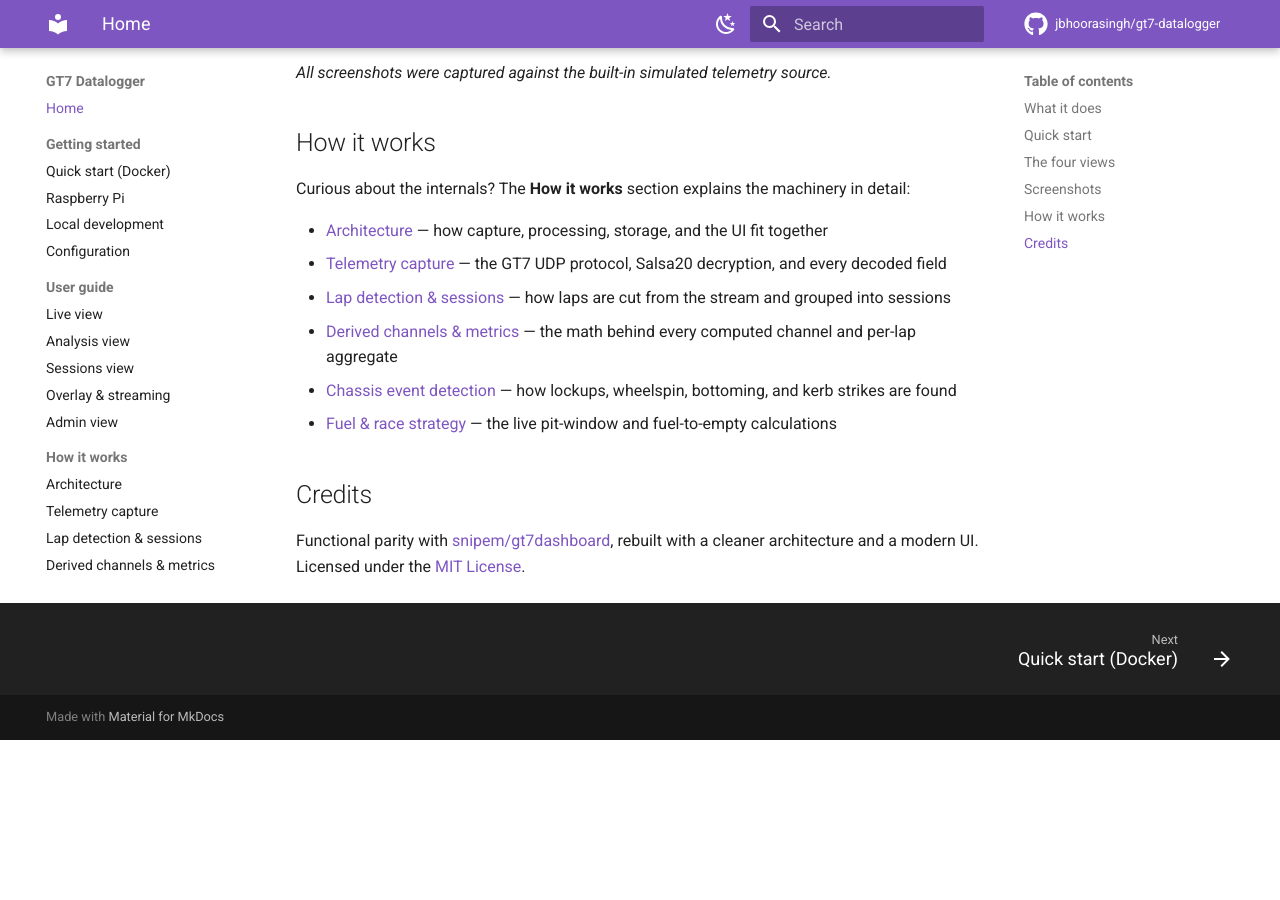
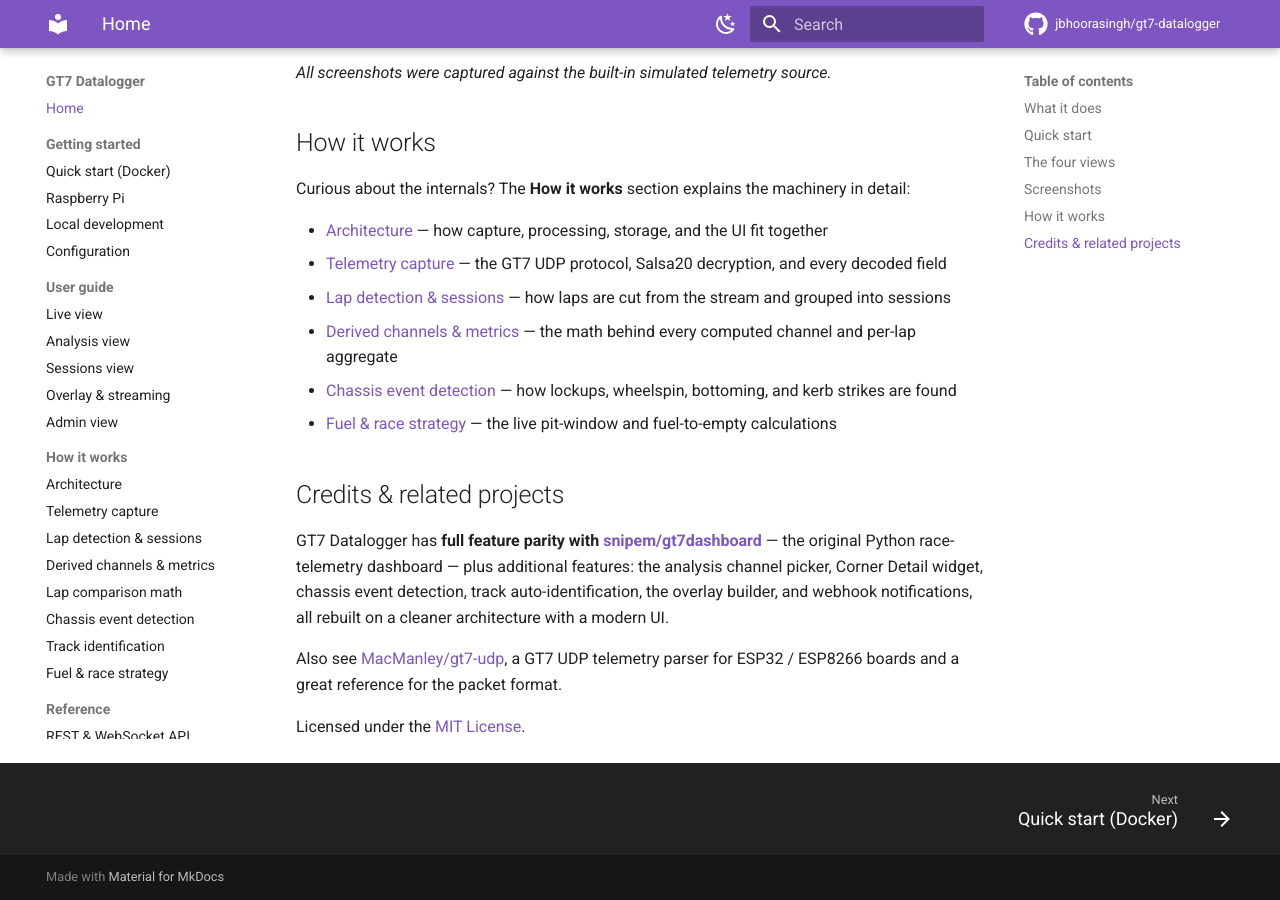
Before and after one commit to Archov/gt7-datalogger, an MkDocs documentation site: the page built from docs/index.md, in a window 1280 px wide and 900 px high, scrolled down 3019 px. Built offline with MkDocs 1.6.1 and Material for MkDocs 9.7.7, drawn with Linux system fonts in a browser that asks for light colours; comment, search, counter and statistics services are not loaded; before the commit the page ends 3759 px from its top, so only the background shows below that.

Commit message:
docs: credit related projects, state full parity plus extensions

```diff
--- a/docs/index.md
+++ b/docs/index.md
@@ -89,8 +89,17 @@
 - [Fuel & race strategy](internals/fuel-strategy.md) — the live pit-window and
   fuel-to-empty calculations
 
-## Credits
+## Credits & related projects
 
-Functional parity with [snipem/gt7dashboard](https://github.com/snipem/gt7dashboard),
-rebuilt with a cleaner architecture and a modern UI. Licensed under the
+GT7 Datalogger has **full feature parity with
+[snipem/gt7dashboard](https://github.com/snipem/gt7dashboard)** — the original Python
+race-telemetry dashboard — plus additional features: the analysis channel picker,
+Corner Detail widget, chassis event detection, track auto-identification, the
+overlay builder, and webhook notifications, all rebuilt on a cleaner architecture with
+a modern UI.
+
+Also see [MacManley/gt7-udp](https://github.com/MacManley/gt7-udp), a GT7 UDP telemetry
+parser for ESP32 / ESP8266 boards and a great reference for the packet format.
+
+Licensed under the
 [MIT License](https://github.com/jbhoorasingh/gt7-datalogger/blob/main/LICENSE).
```
Also changed, not shown: README.md (+11 -2 lines), docs/internals/telemetry-capture.md (+7 -0 lines).
